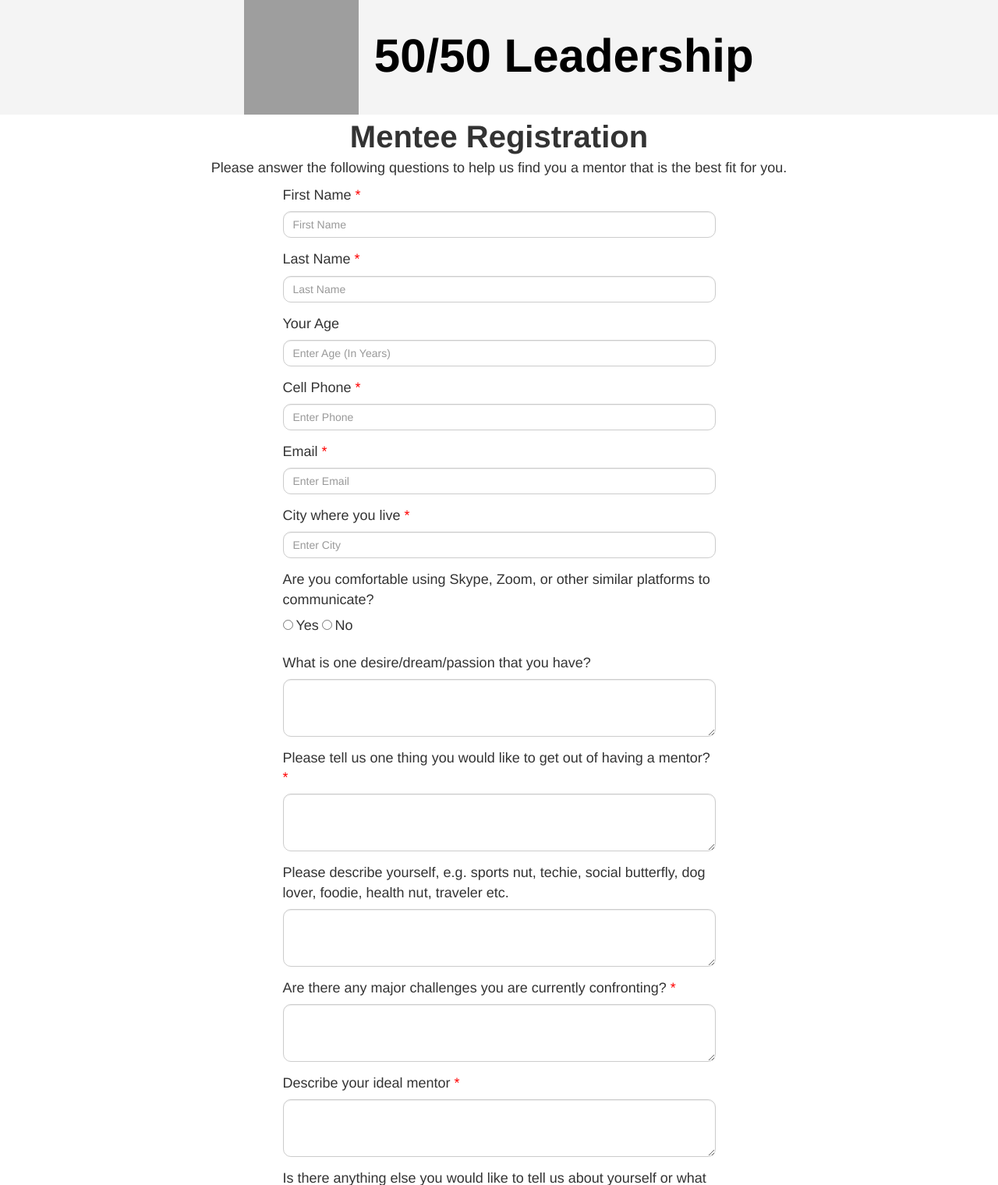
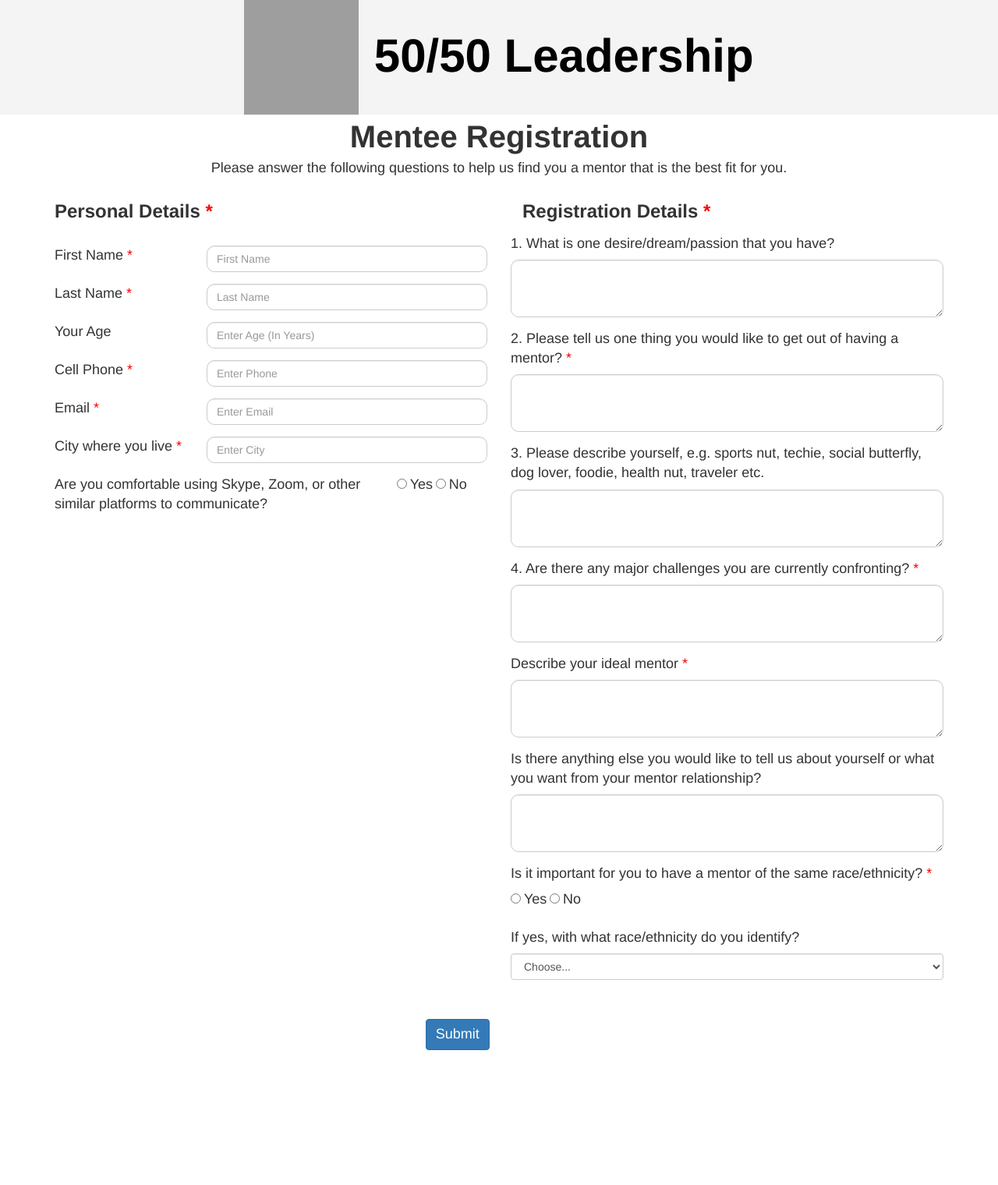
Before and after one commit to poptanimukesh/mentorprogram, a Django app: page /registration/mentee/ in a window 1280 px wide. Shown: the top 1520 px of the page at 78% size. After the commit the page ends 1347 px from the top, so only its background shows below. Run offline with Django 3.2, Linux system fonts and the light colour scheme; some libraries are stand-ins or nearby versions; grey boxes are pictures that could not be loaded.

Commit message:
Update Mentee Registration Forms
UI For the Mentee Registration has been updated.
JIRA Tickets - MENPS-57 MENPS-58

```diff
--- a/registration/templates/mentee_registration.html
+++ b/registration/templates/mentee_registration.html
@@ -56,63 +56,74 @@
             <form class = "" action = "" method = "POST">
                 {% csrf_token %}
                 <div class = "row">
-                    <div class = "col-sm-3"></div>
-                    <div class = "col-sm-6">
+                    <!-- Col1 Starts here -->
+                    <div class="col-xs-6">
+                        <div class = "row">
+                            <div class = "col-sm-12">
+                                <h3>
+                                    <label for="personal_details" class="">Personal Details <span class = "required_field">*</span></label>
+                                </h3>
+                            </div>
+                        </div>
+                        <div class = "row">
+                            <div class = "col-sm-4">
                                 <label for="name" class="lead">First Name <span class = "required_field">*</span></label>
+                            </div>
+                            <div class = "col-sm-8">
                                 <input type="text" class="form-control form-rounded" id="firstname" name="firstname" placeholder="First Name">
                             </div>
-                    <div class = "col-sm-3"></div>
                         </div>
 
                         <div class = "row">
-                    <div class = "col-sm-3"></div>
-                    <div class = "col-sm-6">
+                            <div class = "col-sm-4">
                                 <label for="name" class="lead">Last Name <span class = "required_field">*</span></label>
+                            </div>
+                            <div class = "col-sm-8">
                                 <input type="text" class="form-control form-rounded" id="lastname" name="lastname" placeholder="Last Name">
                             </div>
-                    <div class = "col-sm-3"></div>
                         </div>
 
                         <div class = "row">
-                    <div class = "col-sm-3"></div>
-                    <div class = "col-sm-6">
+                            <div class = "col-sm-4">
                                 <label for="age" class="lead">Your Age</label>
+                            </div>
+                            <div class = "col-sm-8">
                                 <input type="text" class="form-control form-rounded" id="age" name="age" placeholder="Enter Age (In Years)">
                             </div>
-                    <div class = "col-sm-3"></div>
                         </div>
 
                         <div class = "row">
-                    <div class = "col-sm-3"></div>
-                    <div class = "col-sm-6">
+                            <div class = "col-sm-4">
                                 <label for="phone" class="lead">Cell Phone <span class = "required_field">*</span></label>
+                            </div>
+                            <div class = "col-sm-8">
                                 <input type="text" class="form-control form-rounded" id="phone" name="phone" placeholder="Enter Phone">
                             </div>
-                    <div class = "col-sm-3"></div>
                         </div>
 
                         <div class = "row">
-                    <div class = "col-sm-3"></div>
-                    <div class = "col-sm-6">
+                            <div class = "col-sm-4">
                                 <label for="email" class="lead">Email <span class = "required_field">*</span></label>
+                            </div>
+                            <div class = "col-sm-8">
                                 <input type="email" class="form-control form-rounded" id="email" name="email" placeholder="Enter Email">
                             </div>
-                    <div class = "col-sm-3"></div>
                         </div>
 
                         <div class = "row">
-                    <div class = "col-sm-3"></div>
-                    <div class = "col-sm-6">
+                            <div class = "col-sm-4">
                                 <label for="city" class="lead">City where you live <span class = "required_field">*</span></label>
+                            </div>
+                            <div class = "col-sm-8">
                                 <input type="text" class="form-control form-rounded" id="city" name="city" placeholder="Enter City">
                             </div>
-                    <div class = "col-sm-3"></div>
                         </div>
 
                         <div class = "row">
-                    <div class = "col-sm-3"></div>
-                    <div class = "col-sm-6">
+                            <div class = "col-sm-9">
                                 <label for="communication_platform" class="lead">Are you comfortable using Skype, Zoom, or other similar platforms to communicate?</label><br>
+                            </div>
+                            <div class = "col-sm-3">
                                 <input class="custom-control-input" type="radio" name="platform_yes_no" id="platform_yes_no" value="Yes">
                                 <label class="custom-control-label lead" for="platform_yes_no">
                                     Yes
@@ -122,66 +133,60 @@
                                     No
                                 </label>
                             </div>
-                    <div class = "col-sm-3"></div>
+                        </div>
+                    </div>
+                    <!-- Col2 Starts here -->
+                    <div class="col-xs-6">
+                        <div class = "col-sm-12">
+                            <h3>
+                                <label for="personal_details" class="">Registration Details <span class = "required_field">*</span></label>
+                            </h3>
                         </div>
 
                         <div class = "row">
-                    <div class = "col-sm-3"></div>
-                    <div class = "col-sm-6">
-                        <label for="details_1" class="lead">What is one desire/dream/passion that you have?</label>
+                            <div class = "col-sm-12">
+                                <label for="details_1" class="lead">1. What is one desire/dream/passion that you have?</label>
                                 <textarea class="form-control form-rounded" id="details_1" name="details_1" rows="3"></textarea>
                             </div>
-                    <div class = "col-sm-3"></div>
                         </div>
 
                         <div class = "row">
-                    <div class = "col-sm-3"></div>
-                    <div class = "col-sm-6">
-                        <label for="details_2" class="lead">Please tell us one thing you would like to get out of having a mentor? <span class = "required_field">*</span></label>
+                            <div class = "col-sm-12">
+                                <label for="details_2" class="lead">2. Please tell us one thing you would like to get out of having a mentor? <span class = "required_field">*</span></label>
                                 <textarea class="form-control form-rounded" id="details_2" name="details_2" rows="3"></textarea>
                             </div>
-                    <div class = "col-sm-3"></div>
                         </div>
 
                         <div class = "row">
-                    <div class = "col-sm-3"></div>
-                    <div class = "col-sm-6">
-                        <label for="details_3" class="lead">Please describe yourself, e.g. sports nut, techie, social butterfly, dog lover, foodie, health nut, traveler etc.</label>
+                            <div class = "col-sm-12">
+                                <label for="details_3" class="lead">3. Please describe yourself, e.g. sports nut, techie, social butterfly, dog lover, foodie, health nut, traveler etc.</label>
                                 <textarea class="form-control form-rounded" id="details_3" name="details_3" rows="3"></textarea>
                             </div>
-                    <div class = "col-sm-3"></div>
                         </div>
 
                         <div class = "row">
-                    <div class = "col-sm-3"></div>
-                    <div class = "col-sm-6">
-                        <label for="details_4" class="lead">Are there any major challenges you are currently confronting? <span class = "required_field">*</span></label>
+                            <div class = "col-sm-12">
+                                <label for="details_4" class="lead">4. Are there any major challenges you are currently confronting? <span class = "required_field">*</span></label>
                                 <textarea class="form-control form-rounded" id="details_4" name="details_4" rows="3"></textarea>
                             </div>
-                    <div class = "col-sm-3"></div>
                         </div>
 
                         <div class = "row">
-                    <div class = "col-sm-3"></div>
-                    <div class = "col-sm-6">
+                            <div class = "col-sm-12">
                                 <label for="details_5" class="lead">Describe your ideal mentor <span class = "required_field">*</span></label>
                                 <textarea class="form-control form-rounded" id="details_5" name="details_5" rows="3"></textarea>
                             </div>
-                    <div class = "col-sm-3"></div>
                         </div>
 
                         <div class = "row">
-                    <div class = "col-sm-3"></div>
-                    <div class = "col-sm-6">
+                            <div class = "col-sm-12">
                                 <label for="details_6" class="lead">Is there anything else you would like to tell us about yourself or what you want from your mentor relationship?</label>
                                 <textarea class="form-control form-rounded" id="details_6" name="details_6" rows="3"></textarea>
                             </div>
-                    <div class = "col-sm-3"></div>
                         </div>
 
                         <div class = "row">
-                    <div class = "col-sm-3"></div>
-                    <div class = "col-sm-6">
+                            <div class = "col-sm-12">
                                 <label for="mentor_race" class="lead">Is it important for you to have a mentor of the same race/ethnicity? <span class = "required_field">*</span></label><br>
                                 <input class="form-check-input" type="radio" name="mentor_race" id="mentor_race" value="Yes">
                                 <label class="form-check-label lead" for="mentor_race">
@@ -192,12 +197,10 @@
                                     No
                                 </label>
                             </div>
-                    <div class = "col-sm-3"></div>
                         </div>
 
                         <div class = "row">
-                    <div class = "col-sm-3"></div>
-                    <div class = "col-sm-6">
+                            <div class = "col-sm-12">
                                 <label for="mentor_race_details" class="lead">If yes, with what race/ethnicity do you identify?</label>
                                 <select id="mentor_race_details" class="form-control" name="mentor_race_details">
                                     <option selected>Choose...</option>
@@ -209,8 +212,13 @@
                                     <option>White</option>
                                 </select>
                             </div>
-                    <div class = "col-sm-3"></div>
                         </div>
+                    </div>
+                </div>
+            </div>
+
+
+
 
                 <br>
                 <div class = "row">
```
Lines whose indentation alone changed are shown as unchanged.
